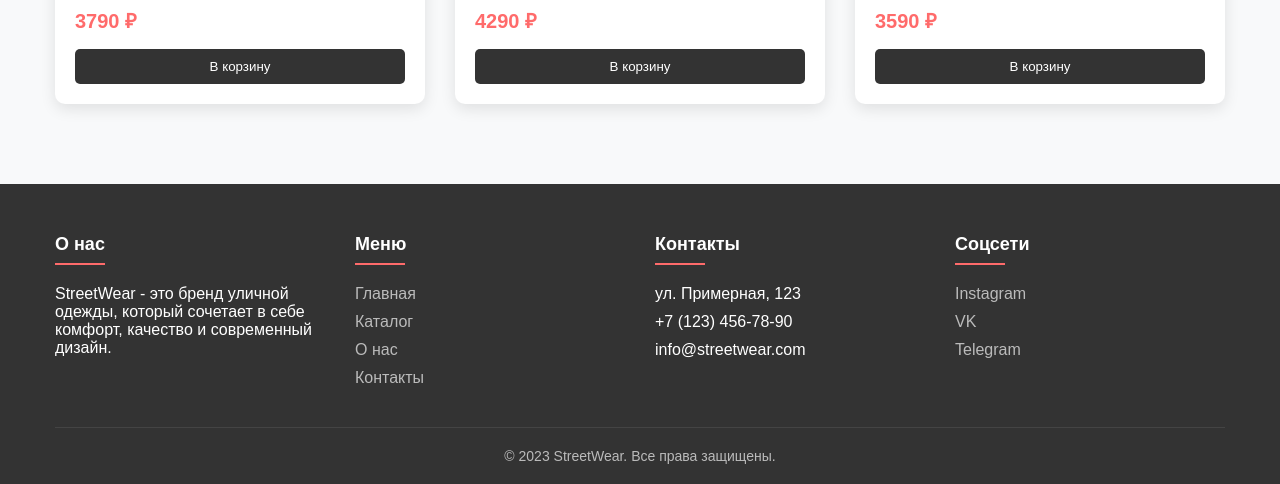
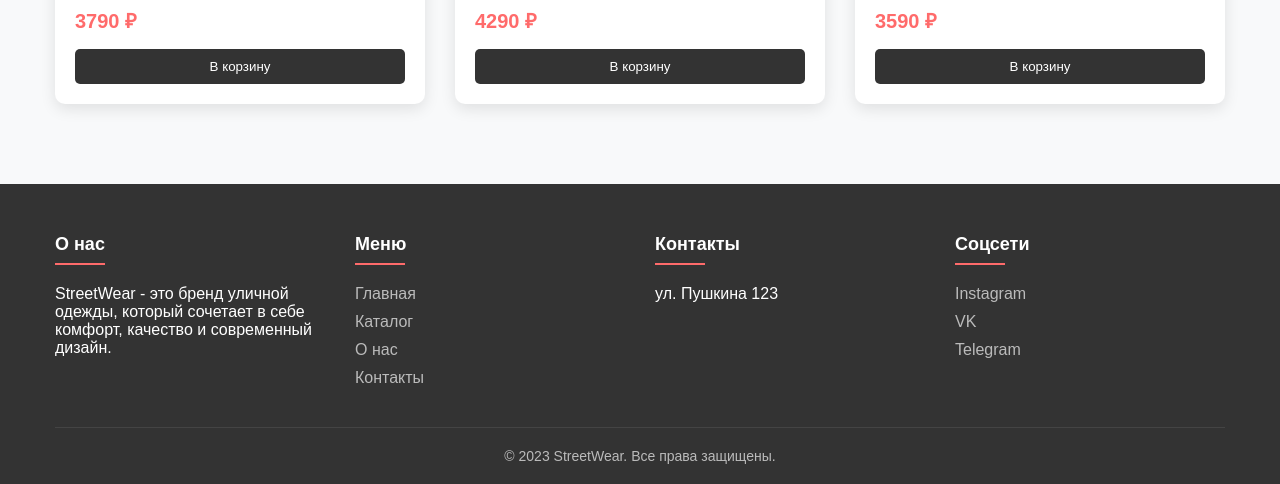
Before and after one commit to BurtakJonson/Testin, a plain HTML site: page index.html in a window 1280 px wide. Shown: the part 1568-2052 px from the top of the page. Drawn offline with Linux system fonts and the light colour scheme.

Commit message:
Update index.html

```diff
--- a/index.html
+++ b/index.html
@@ -540,9 +540,9 @@
                 <div class="footer-column">
                     <h3>Контакты</h3>
                     <ul>
-                        <li>ул. Примерная, 123</li>
-                        <li>+7 (123) 456-78-90</li>
-                        <li>info@streetwear.com</li>
+                        <li>ул. Пушкина 123</li>
+                        <li Тебе не над0</li>
+
                     </ul>
                 </div>
                 <div class="footer-column">
```
